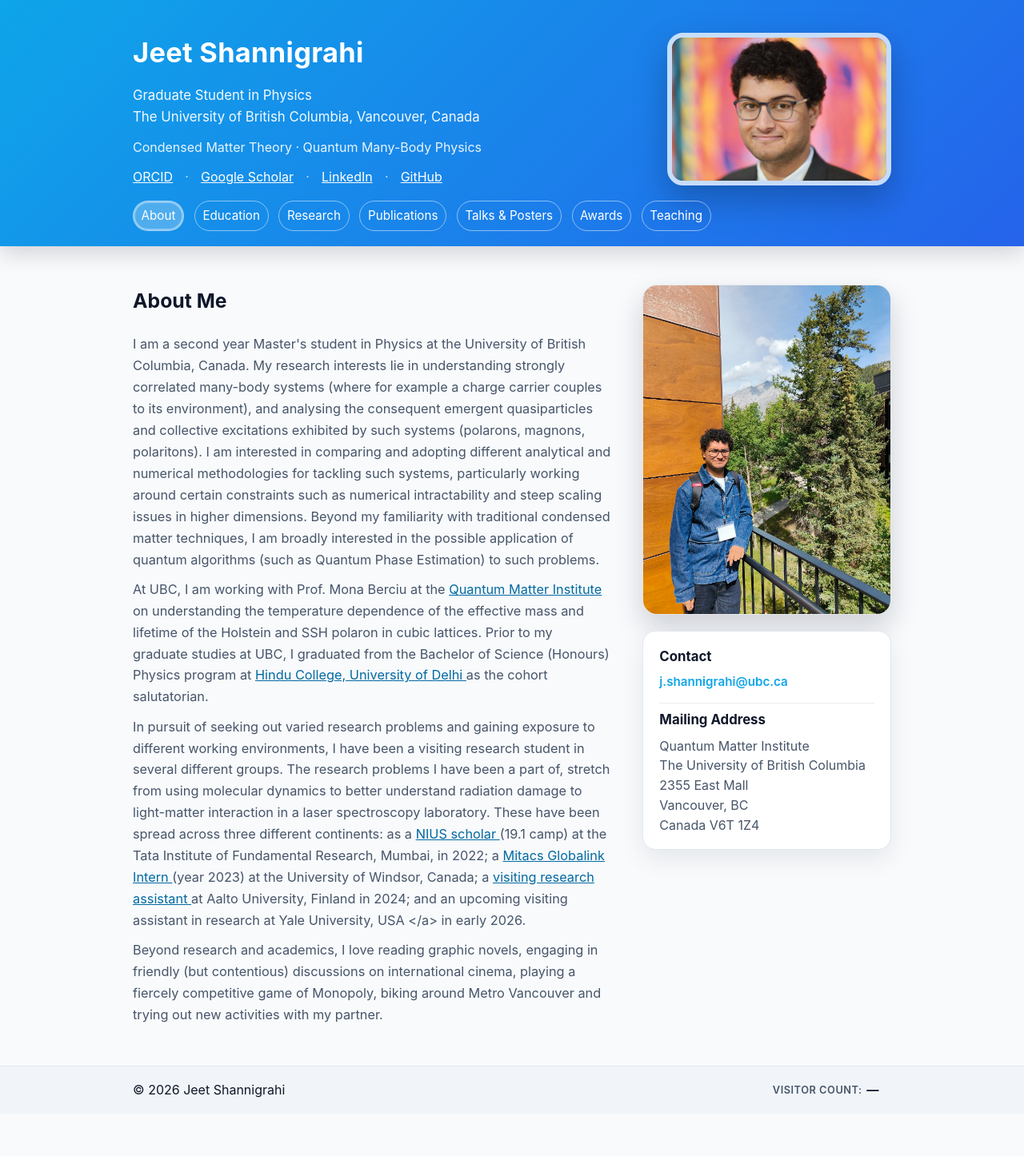
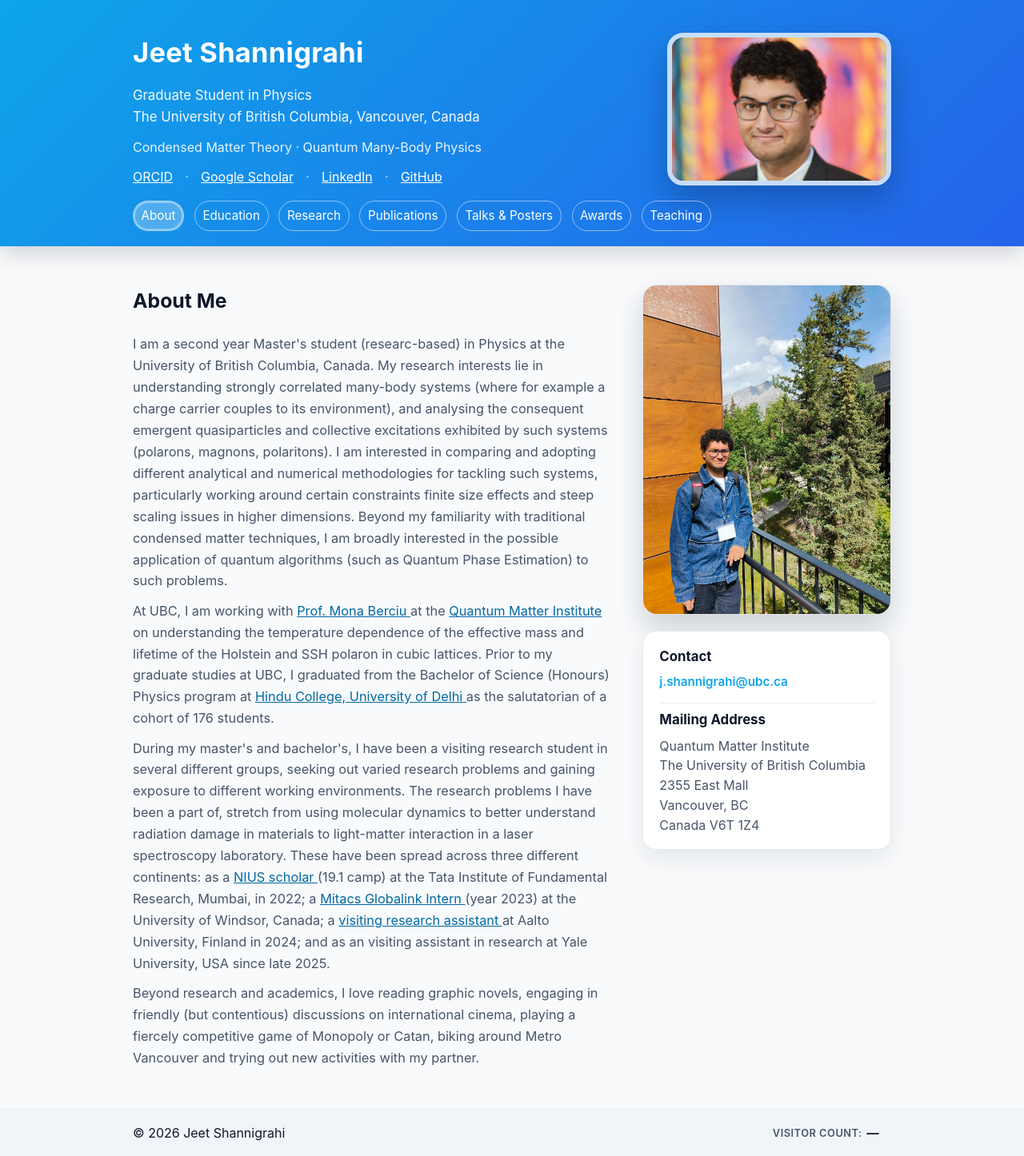
Before and after one commit to JeetShannigrahi21/JeetShannigrahi21.github.io, a Jekyll site: the page built from index.md, in a window 1280 px wide. Shown: the whole page at 80% size. Built offline with Jekyll 4.4.1, drawn with Linux system fonts in a browser that asks for light colours; before the commit the page ends 1393 px from its top, so only the background shows below that.

Commit message:
Update index.md

```diff
--- a/index.md
+++ b/index.md
@@ -8,10 +8,12 @@ permalink: /
   <article class="bio">
     <h2>About Me</h2>
     <p>
-      I am a second year Master's student in Physics at the University of British Columbia, Canada. My research interests lie in understanding strongly correlated many-body systems (where for example a charge carrier couples to its environment), and analysing the consequent emergent quasiparticles and collective excitations exhibited by such systems (polarons, magnons, polaritons). I am interested in comparing and adopting different analytical and numerical methodologies for tackling such systems, particularly working around certain constraints such as numerical intractability and steep scaling issues in higher dimensions. Beyond my familiarity with traditional condensed matter techniques, I am broadly interested in the possible application of quantum algorithms (such as Quantum Phase Estimation) to such problems.
+      I am a second year Master's student (researc-based) in Physics at the University of British Columbia, Canada. My research interests lie in understanding strongly correlated many-body systems (where for example a charge carrier couples to its environment), and analysing the consequent emergent quasiparticles and collective excitations exhibited by such systems (polarons, magnons, polaritons). I am interested in comparing and adopting different analytical and numerical methodologies for tackling such systems, particularly working around certain constraints finite size effects and steep scaling issues in higher dimensions. Beyond my familiarity with traditional condensed matter techniques, I am broadly interested in the possible application of quantum algorithms (such as Quantum Phase Estimation) to such problems.
     </p>
 <p>
-      At UBC, I am working with Prof. Mona Berciu at the
+      At UBC, I am working with  <a href="https://phas.ubc.ca/~berciu/" target="_blank" rel="noopener noreferrer">
+     Prof. Mona Berciu
+         </a> at the
       <a href="https://qmi.ubc.ca" target="_blank" rel="noopener noreferrer">
         Quantum Matter Institute
       </a>
@@ -22,10 +24,10 @@ permalink: /
       <a href="https://hinducollege.ac.in" target="_blank" rel="noopener noreferrer">
         Hindu College, University of Delhi
       </a>
-      as the cohort salutatorian.
+      as the salutatorian of a cohort of 176 students.
     </p>
     <p>
-      In pursuit of seeking out varied research problems and gaining exposure to different working environments, I have been a visiting research student in several different groups. The research problems I have been a part of, stretch from using molecular dynamics to better understand radiation damage to light-matter interaction in a laser spectroscopy laboratory. These have been spread across three different continents: as a
+      During my master's and bachelor's, I have been a visiting research student in several different groups, seeking out varied research problems and gaining exposure to different working environments. The research problems I have been a part of, stretch from using molecular dynamics to better understand radiation damage in materials to light-matter interaction in a laser spectroscopy laboratory. These have been spread across three different continents: as a
   <a href="https://nius.hbcse.tifr.res.in/" target="_blank" rel="noopener noreferrer">
     NIUS scholar
   </a>
@@ -39,13 +41,12 @@ permalink: /
   <a href="https://www.aalto.fi/en/aalto-science-institute-asci/aalto-science-institute-international-summer-research-programme" target="_blank" rel="noopener noreferrer">
     visiting research assistant
   </a>
-  at Aalto University, Finland in 2024; and an upcoming visiting assistant in research at
+  at Aalto University, Finland in 2024; and as an visiting assistant in research at
     Yale University, USA
-  </a>
-  in early 2026.
+  since late 2025.
     </p>
     <p>
-      Beyond research and academics, I love reading graphic novels, engaging in friendly (but contentious) discussions on international cinema, playing a fiercely competitive game of Monopoly, biking around Metro Vancouver and trying out new activities with my partner.
+      Beyond research and academics, I love reading graphic novels, engaging in friendly (but contentious) discussions on international cinema, playing a fiercely competitive game of Monopoly or Catan, biking around Metro Vancouver and trying out new activities with my partner.
     </p>
   </article>
 
```
